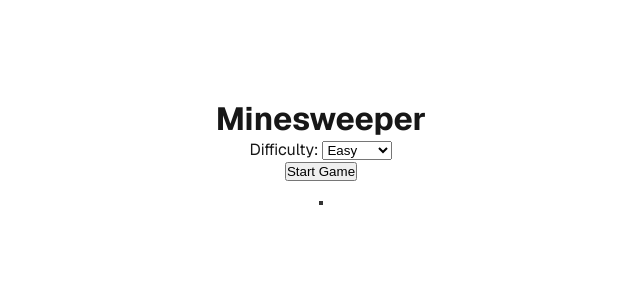
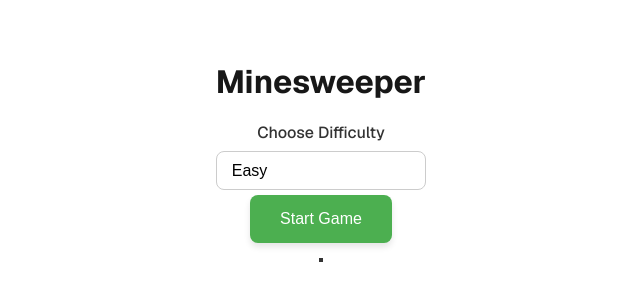
Before and after one commit to SanjogRijal/Minesweeper, a Next.js app: page / in a window 1280 px wide. Shown: the part 236-536 px from the top of the page, without its empty margins (319-959 px from the left). Built offline with nearby package versions, Linux system fonts and the light colour scheme.

Commit message:
feature: new game over and few changes in UI/UX

```diff
--- a/src/components/Board.tsx
+++ b/src/components/Board.tsx
@@ -2,9 +2,11 @@
 import { Dispatch, SetStateAction } from "react";
 import { Cell } from "./types";
 import { revealCell } from "@/utils";
-import { GAME_OVER_MESSAGE, WIN_MESSAGE } from "@/constants/constants";
+import { WIN_MESSAGE } from "@/constants/constants";
+import GameOver from "./Gameover";
 
 interface IProps {
+  difficulty: string;
   board: any[];
   setBoard: Dispatch<SetStateAction<any[]>>;
   gameOver: boolean;
@@ -14,6 +16,7 @@ interface IProps {
 }
 
 export default function BoardComponent({
+  difficulty,
   board,
   setBoard,
   gameOver,
@@ -61,7 +64,13 @@ export default function BoardComponent({
   };
   return (
     <>
-      {gameOver && <div className="game-over">{GAME_OVER_MESSAGE}</div>}
+      {gameOver && (
+        <GameOver
+          difficulty={difficulty}
+          setBoard={setBoard}
+          setGameOver={setGameOver}
+        />
+      )}
       {win && <div className="win"> {WIN_MESSAGE}</div>}
       <div className="board">
         {board.map((row, rowIndex) => (
--- a/src/components/Difficulty.tsx
+++ b/src/components/Difficulty.tsx
@@ -1,21 +1,24 @@
 /* eslint-disable @typescript-eslint/no-explicit-any */
-import { DIFFICULTY } from "@/constants/constants";
+import { DIFFICULTY, DIFFICULTY_CHOICE } from "@/constants/constants";
 
 interface IProps {
   difficulty: string;
   setDifficulty: any;
+  wrapperStyle?: any;
 }
 
 export default function DifficultyComponent({
   difficulty,
   setDifficulty,
+  wrapperStyle,
 }: IProps) {
   return (
-    <>
-      <label>Difficulty: </label>
+    <div className="difficulty-wrapper" style={wrapperStyle}>
+      <label className="difficulty-label">{DIFFICULTY_CHOICE}</label>
       <select
         value={difficulty}
         onChange={(e) => setDifficulty(e.target.value)}
+        className="difficulty-select"
       >
         {Object.keys(DIFFICULTY).map((level) => (
           <option key={level} value={level}>
@@ -23,6 +26,6 @@ export default function DifficultyComponent({
           </option>
         ))}
       </select>
-    </>
+    </div>
   );
 }
--- a/src/components/Header.tsx
+++ b/src/components/Header.tsx
@@ -1,5 +1,6 @@
+/* eslint-disable @typescript-eslint/no-explicit-any */
 import { GAME_HEADING } from "@/constants/constants";
 
-export default function HeaderComponent() {
-  return <h1>{GAME_HEADING}</h1>;
+export default function HeaderComponent({ style }: { style?: any }) {
+  return <h1 style={style || {}}>{GAME_HEADING}</h1>;
 }
--- a/src/components/Minesweeper.tsx
+++ b/src/components/Minesweeper.tsx
@@ -10,23 +10,31 @@ function Minesweeper() {
   const [board, setBoard] = useState<any[]>([]);
   const [gameOver, setGameOver] = useState(false);
   const [win, setWin] = useState(false);
+  const commonStyle: any = {
+    position: "relative",
+    top: "20px",
+  };
   return (
     <div className="Minesweeper">
+      <div>
         <HeaderComponent />
-      <div>
+      </div>
+      <div style={commonStyle}>
         <DifficultyComponent
           difficulty={difficulty}
           setDifficulty={setDifficulty}
         />
       </div>
-      <div>
+      <div style={{ ...commonStyle, top: "25px" }}>
         <StartGameButton
           setGameOver={setGameOver}
           difficulty={difficulty}
           setBoard={setBoard}
         />
       </div>
+      <div style={commonStyle}>
         <BoardComponent
+          difficulty={difficulty}
           win={win}
           setWin={setWin}
           board={board}
@@ -35,6 +43,7 @@ function Minesweeper() {
           setGameOver={setGameOver}
         />
       </div>
+    </div>
   );
 }
 
--- a/src/components/StartGame.tsx
+++ b/src/components/StartGame.tsx
@@ -19,5 +19,9 @@ export default function StartGameButton({
     setBoard(newBoard as any);
     setGameOver(false);
   };
-  return <button onClick={startGame}>Start Game</button>;
+  return (
+    <button className="start-game-btn" onClick={startGame}>
+      Start Game
+    </button>
+  );
 }
--- a/src/constants/constants.ts
+++ b/src/constants/constants.ts
@@ -7,3 +7,4 @@ export const DIFFICULTY = {
 export const START_GAME_BUTTON_VALUE = "Start Game";
 export const GAME_OVER_MESSAGE = "GAME OVER! TRY AGAIN.";
 export const WIN_MESSAGE = "Congratulation! You Won.";
+export const DIFFICULTY_CHOICE = "Choose Difficulty";
--- a/src/styles/globals.css
+++ b/src/styles/globals.css
@@ -75,3 +75,134 @@ a {
 .cell.flagged {
   background: #ffcc00;
 }
+
+.start-game-btn {
+  background-color: #4caf50;
+  color: white;
+  border: none;
+  border-radius: 8px;
+  padding: 15px 30px;
+  font-size: 16px;
+  cursor: pointer;
+  transition: transform 0.2s ease, box-shadow 0.2s ease;
+  outline: none;
+  box-shadow: 0 4px 6px rgba(0, 0, 0, 0.1);
+}
+
+.start-game-btn:hover {
+  transform: scale(1.05);
+  box-shadow: 0 6px 12px rgba(0, 0, 0, 0.15);
+}
+
+.start-game-btn:active {
+  transform: scale(0.98);
+  box-shadow: 0 2px 4px rgba(0, 0, 0, 0.2);
+}
+
+.start-game-btn:focus {
+  outline: none;
+  box-shadow: 0 0 10px rgba(0, 123, 255, 0.6);
+}
+
+.difficulty-wrapper {
+  display: flex;
+  flex-direction: column;
+  gap: 8px;
+}
+
+.difficulty-label {
+  font-size: 16px;
+  font-weight: 500;
+  color: #333;
+}
+
+.difficulty-select {
+  padding: 10px 15px;
+  font-size: 16px;
+  border-radius: 8px;
+  border: 1px solid #ccc;
+  outline: none;
+  cursor: pointer;
+  transition: border-color 0.3s ease, box-shadow 0.3s ease;
+  background-color: #fff;
+  appearance: none; /* Removes default styling in most browsers */
+  -webkit-appearance: none;
+  -moz-appearance: none;
+  position: relative;
+}
+
+.difficulty-select::after {
+  content: "▼";
+  font-size: 18px;
+  color: #333;
+  position: absolute;
+  right: 10px;
+  top: 50%;
+  transform: translateY(-50%);
+  pointer-events: none;
+}
+
+.difficulty-select:hover,
+.difficulty-select:focus {
+  border-color: #4caf50;
+  box-shadow: 0 0 5px rgba(0, 123, 255, 0.6);
+}
+
+.difficulty-select option {
+  padding: 10px;
+  font-size: 16px;
+  background-color: #fff;
+  color: #333;
+}
+
+.difficulty-select option:hover {
+  background-color: #f4f4f4;
+}
+
+.difficulty-select option:active {
+  background-color: #ddd;
+}
+
+.game-over-container {
+  display: flex;
+  flex-direction: column;
+  align-items: center;
+  justify-content: center;
+  background-color: rgba(0, 0, 0, 0.6);
+  position: fixed;
+  top: 0;
+  left: 0;
+  width: 100%;
+  height: 100%;
+  z-index: 1000;
+  color: white;
+  font-family: "Arial", sans-serif;
+  text-align: center;
+  padding: 20px;
+}
+
+.game-over-message {
+  font-size: 36px;
+  font-weight: 700;
+  margin-bottom: 20px;
+}
+
+.try-again-btn {
+  background-color: #ff5733;
+  color: white;
+  padding: 15px 30px;
+  font-size: 18px;
+  border: none;
+  border-radius: 8px;
+  cursor: pointer;
+  transition: background-color 0.3s ease, transform 0.2s ease;
+}
+
+.try-again-btn:hover {
+  background-color: #e04e28;
+  transform: scale(1.05);
+}
+
+.try-again-btn:active {
+  transform: scale(0.98);
+}
```
Lines whose indentation alone changed are shown as unchanged.
